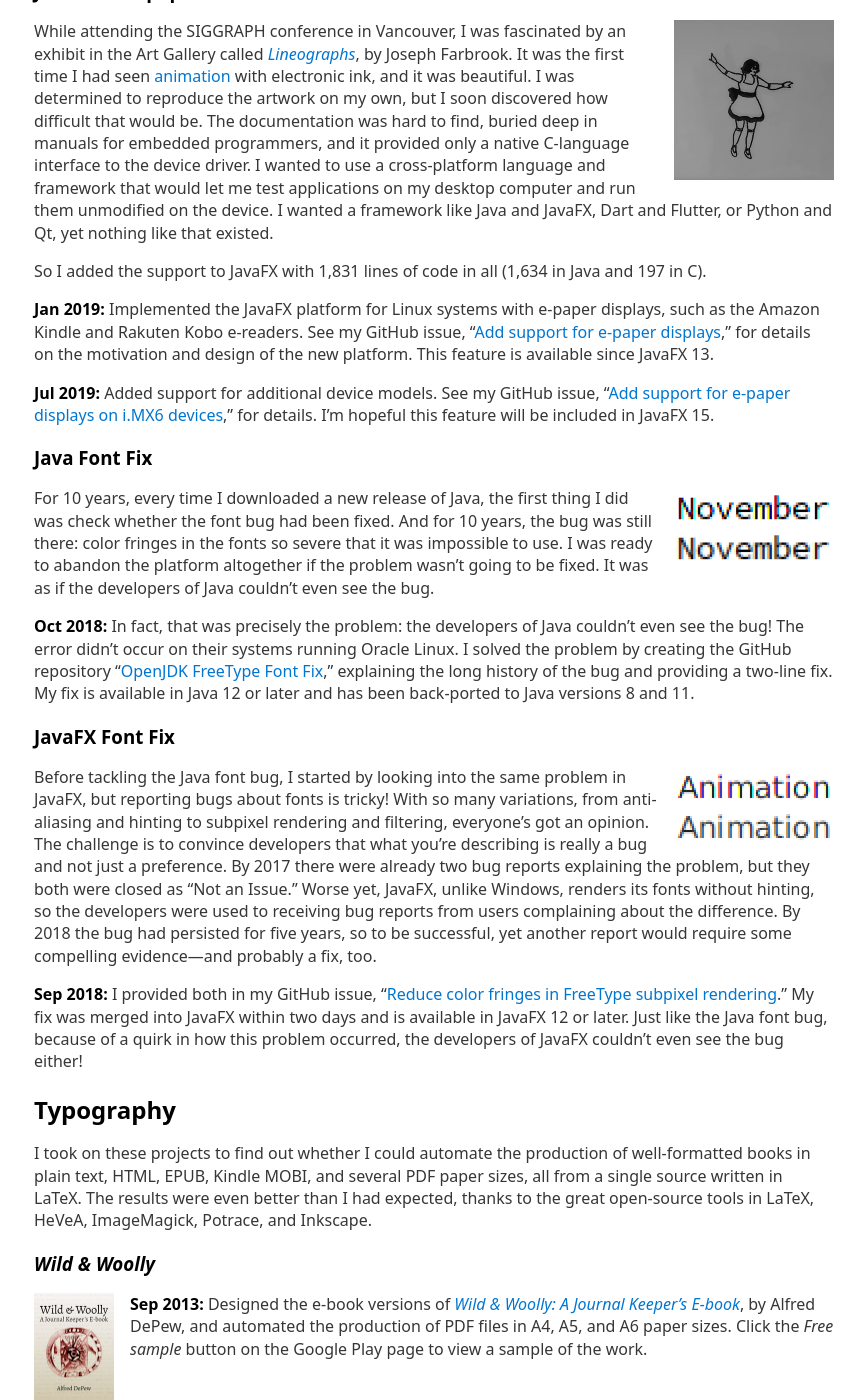
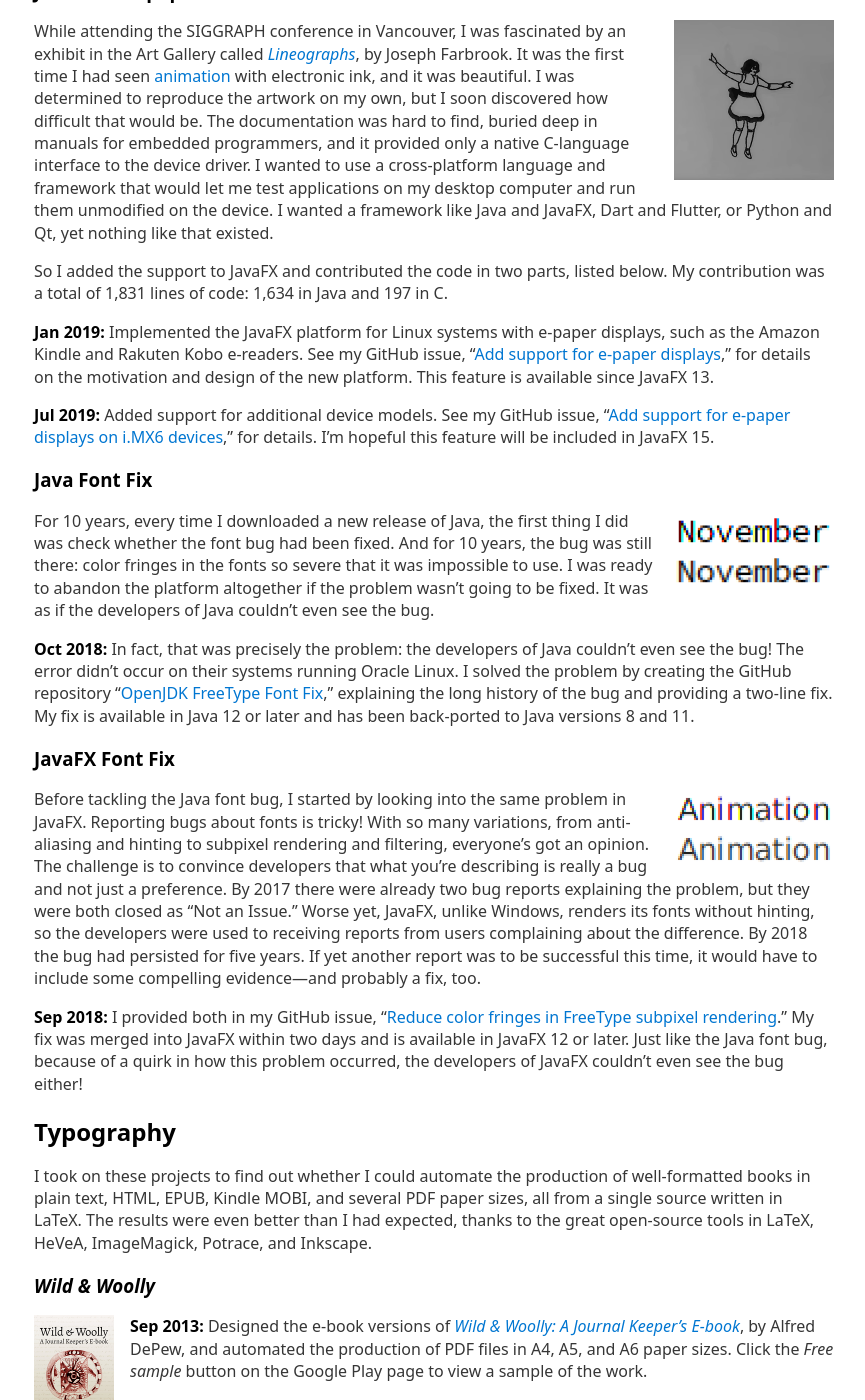
Before and after one commit to jgneff/www-status6, a Jekyll site: the page built from docs/index.md, in a window 1280 px wide and 1400 px high, scrolled down 424 px. Shown: the whole window, without its empty margins (206-1071 px from the left). Built offline with Jekyll 4.4.1, drawn with Linux system fonts in a browser that asks for light colours.

Commit message:
More copy-editing changes

```diff
--- a/docs/index.md
+++ b/docs/index.md
@@ -21,7 +21,8 @@ The documentation was hard to find, buried deep in manuals for embedded programm
 I wanted to use a cross-platform language and framework that would let me test applications on my desktop computer and run them unmodified on the device.
 I wanted a framework like Java and JavaFX, Dart and Flutter, or Python and Qt, yet nothing like that existed.
 
-So I added the support to JavaFX with 1,831 lines of code in all (1,634 in Java and 197 in C).
+So I added the support to JavaFX and contributed the code in two parts, listed below.
+My contribution was a total of 1,831 lines of code: 1,634 in Java and 197 in C.
 
 **Jan 2019:**
 Implemented the JavaFX platform for Linux systems with e-paper displays, such as the Amazon Kindle and Rakuten Kobo e-readers.
@@ -50,12 +51,14 @@ My fix is available in Java 12 or later and has been back-ported to Java version
 ### JavaFX Font Fix
 
 [![][jfxfonts]][JDK-8188810]
-Before tackling the Java font bug, I started by looking into the same problem in JavaFX, but reporting bugs about fonts is tricky!
+Before tackling the Java font bug, I started by looking into the same problem in JavaFX.
+Reporting bugs about fonts is tricky!
 With so many variations, from anti-aliasing and hinting to subpixel rendering and filtering, everyone's got an opinion.
 The challenge is to convince developers that what you're describing is really a bug and not just a preference.
-By 2017 there were already two bug reports explaining the problem, but they both were closed as "Not an Issue."
-Worse yet, JavaFX, unlike Windows, renders its fonts without hinting, so the developers were used to receiving bug reports from users complaining about the difference.
-By 2018 the bug had persisted for five years, so to be successful, yet another report would require some compelling evidence---and probably a fix, too.
+By 2017 there were already two bug reports explaining the problem, but they were both closed as "Not an Issue."
+Worse yet, JavaFX, unlike Windows, renders its fonts without hinting, so the developers were used to receiving reports from users complaining about the difference.
+By 2018 the bug had persisted for five years.
+If yet another report was to be successful this time, it would have to include some compelling evidence---and probably a fix, too.
 
 **Sep 2018:**
 I provided both in my GitHub issue, "[Reduce color fringes in FreeType subpixel rendering][JDK-8188810]."
```
Also changed, not shown: docs/about.md (+4 -4 lines).
